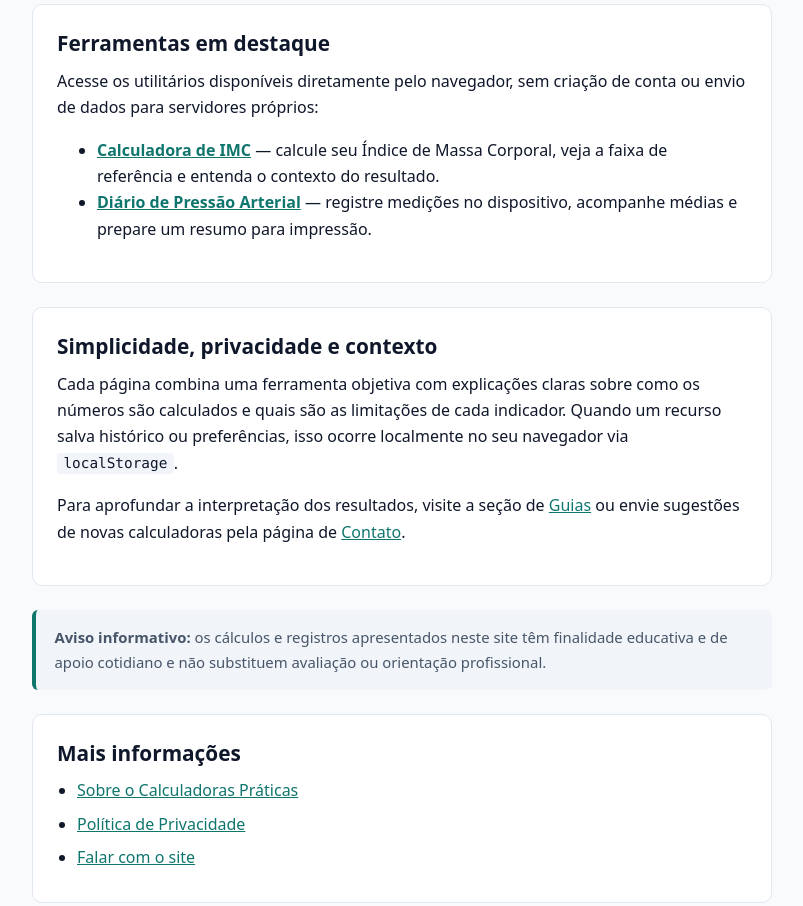
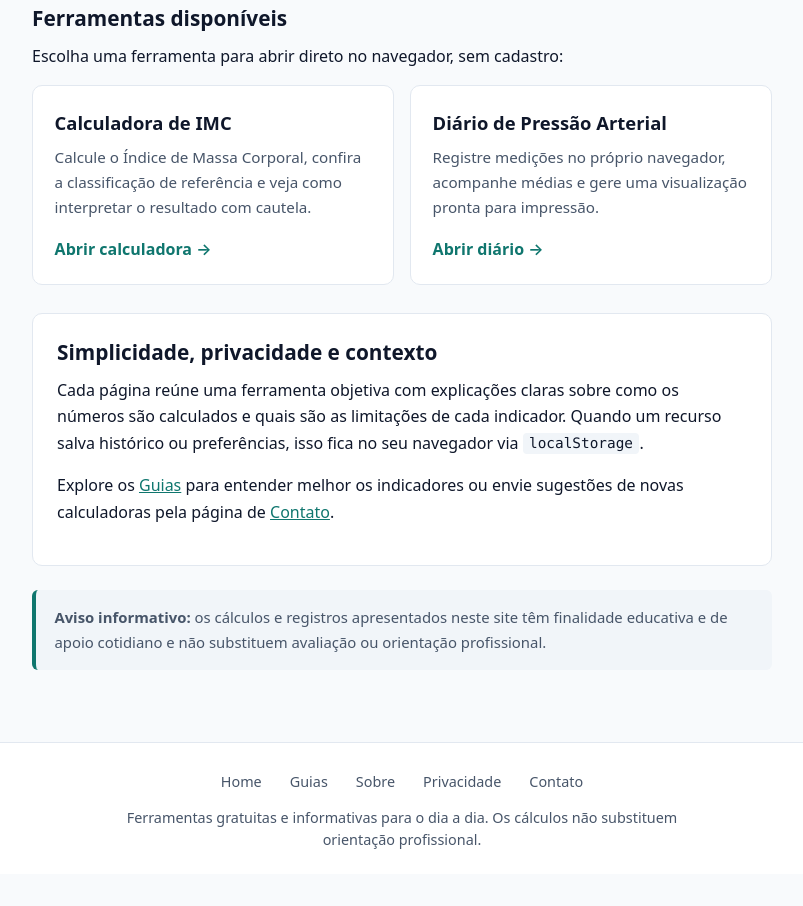
Before and after one commit to romeu1976/micro-saas-lap, a plain HTML site: page index.html in a window 1280 px wide. Shown: the part 227-1133 px from the top of the page, without its empty margins (238-1041 px from the left). After the commit the page ends 1101 px from the top, so only its background shows below. Drawn offline with Linux system fonts and the light colour scheme.

Commit message:
Update index.html

```diff
--- a/index.html
+++ b/index.html
@@ -33,28 +33,36 @@
       <p class="subtitle">Ferramentas diretas, leves e gratuitas que funcionam no seu navegador para ajudar em cálculos e registros do dia a dia.</p>
     </header>
 
-    <section class="content-section" aria-label="Ferramentas disponíveis">
-      <h2>Ferramentas em destaque</h2>
-      <p>
-        Acesse os utilitários disponíveis diretamente pelo navegador, sem criação de conta ou envio de dados para servidores próprios:
-      </p>
-      <ul>
-        <li>
-          <strong><a href="/imc/">Calculadora de IMC</a></strong> — calcule seu Índice de Massa Corporal, veja a faixa de referência e entenda o contexto do resultado.
-        </li>
-        <li>
-          <strong><a href="/diario-pressao/">Diário de Pressão Arterial</a></strong> — registre medições no dispositivo, acompanhe médias e prepare um resumo para impressão.
-        </li>
-      </ul>
+    <section class="tools-section" aria-label="Ferramentas disponíveis">
+      <h2>Ferramentas disponíveis</h2>
+      <p>Escolha uma ferramenta para abrir direto no navegador, sem cadastro:</p>
+
+      <div class="tool-grid">
+        <article class="tool-card">
+          <div>
+            <h3>Calculadora de IMC</h3>
+            <p>Calcule o Índice de Massa Corporal, confira a classificação de referência e veja como interpretar o resultado com cautela.</p>
+          </div>
+          <a class="tool-card-link" href="/imc/">Abrir calculadora &rarr;</a>
+        </article>
+
+        <article class="tool-card">
+          <div>
+            <h3>Diário de Pressão Arterial</h3>
+            <p>Registre medições no próprio navegador, acompanhe médias e gere uma visualização pronta para impressão.</p>
+          </div>
+          <a class="tool-card-link" href="/diario-pressao/">Abrir diário &rarr;</a>
+        </article>
+      </div>
     </section>
 
     <section class="content-section" aria-label="Como o portal funciona">
       <h2>Simplicidade, privacidade e contexto</h2>
       <p>
-        Cada página combina uma ferramenta objetiva com explicações claras sobre como os números são calculados e quais são as limitações de cada indicador. Quando um recurso salva histórico ou preferências, isso ocorre localmente no seu navegador via <code>localStorage</code>.
+        Cada página reúne uma ferramenta objetiva com explicações claras sobre como os números são calculados e quais são as limitações de cada indicador. Quando um recurso salva histórico ou preferências, isso fica no seu navegador via <code>localStorage</code>.
       </p>
       <p>
-        Para aprofundar a interpretação dos resultados, visite a seção de <a href="/guias/">Guias</a> ou envie sugestões de novas calculadoras pela página de <a href="/contato/">Contato</a>.
+        Explore os <a href="/guias/">Guias</a> para entender melhor os indicadores ou envie sugestões de novas calculadoras pela página de <a href="/contato/">Contato</a>.
       </p>
     </section>
 
@@ -63,15 +71,6 @@
         <strong>Aviso informativo:</strong> os cálculos e registros apresentados neste site têm finalidade educativa e de apoio cotidiano e não substituem avaliação ou orientação profissional.
       </p>
     </div>
-
-    <section class="related-links" aria-label="Páginas institucionais">
-      <h2>Mais informações</h2>
-      <ul>
-        <li><a href="/sobre/">Sobre o Calculadoras Práticas</a></li>
-        <li><a href="/privacidade/">Política de Privacidade</a></li>
-        <li><a href="/contato/">Falar com o site</a></li>
-      </ul>
-    </section>
 
   </main>
 
```
